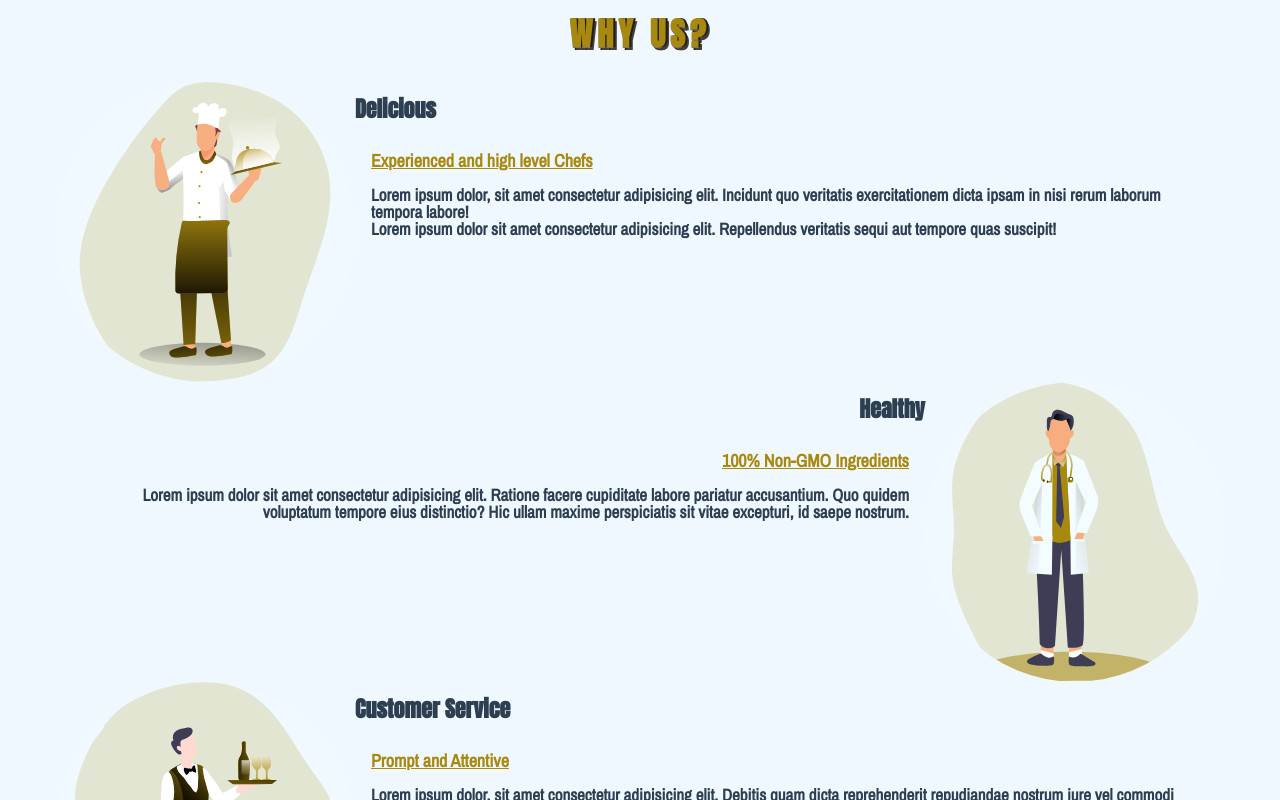
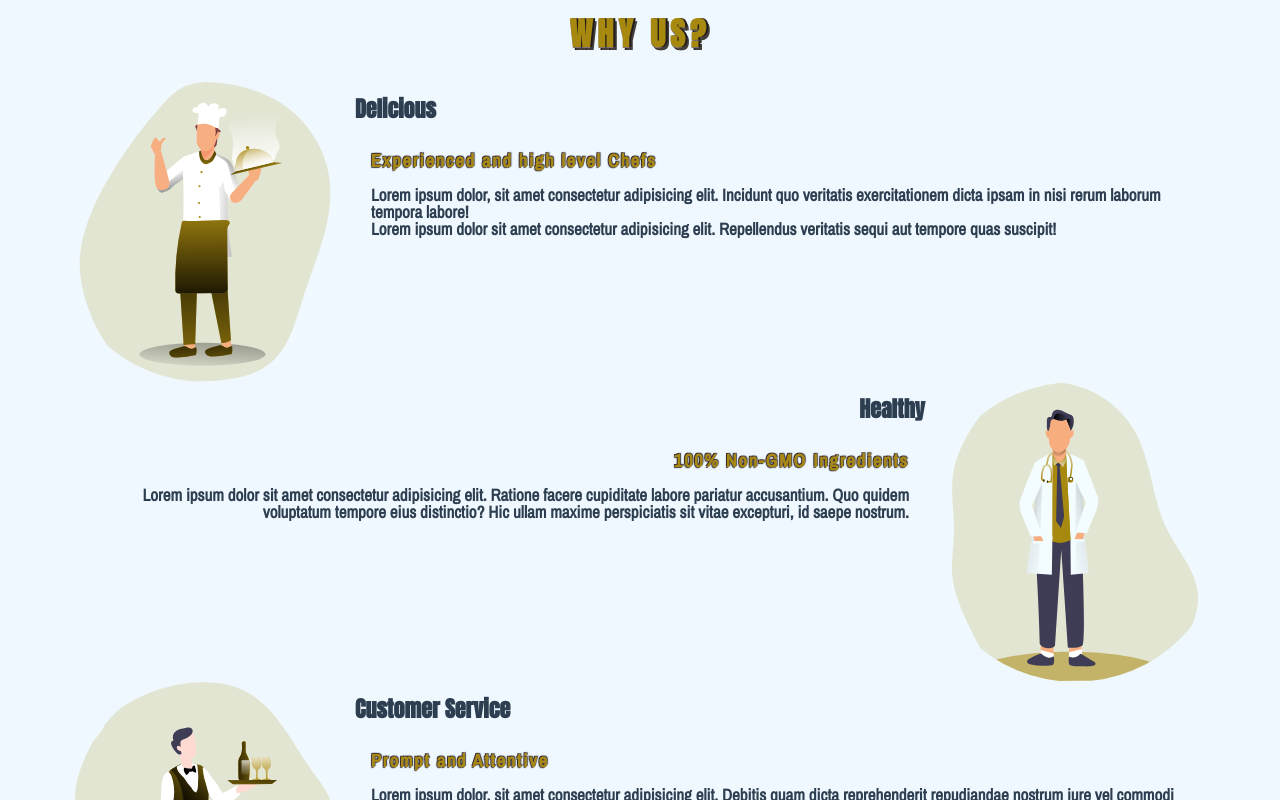
Before and after one commit to eevan7a9/freshmeat-restaurant-e7a9, a Vue app in the folder frontend-restaurant/: page /#/ in a window 1280 px wide. Shown: the part 2740-3540 px from the top of the page. Built offline with nearby package versions, Linux system fonts and the light colour scheme.

Commit message:
fixed text shadow

```diff
--- a/frontend-restaurant/src/components/WhyUs.vue
+++ b/frontend-restaurant/src/components/WhyUs.vue
@@ -70,7 +70,10 @@ $mainColor: #a8890f;
       font-size: 18px;
       color: $mainColor;
       font-family: "Archivo Narrow", sans-serif;
-      text-decoration: underline;
+      font-weight: 900;
+      text-shadow: 0px 0px 0px #a48474, -1px -1px 0px #392d2a,
+        1px -1px 1px #413f3f, -1px 1px 1px #413f3f, 0px 0px 0px #413f3f;
+      letter-spacing: 2px;
       padding: 1rem;
     }
     p {
```
